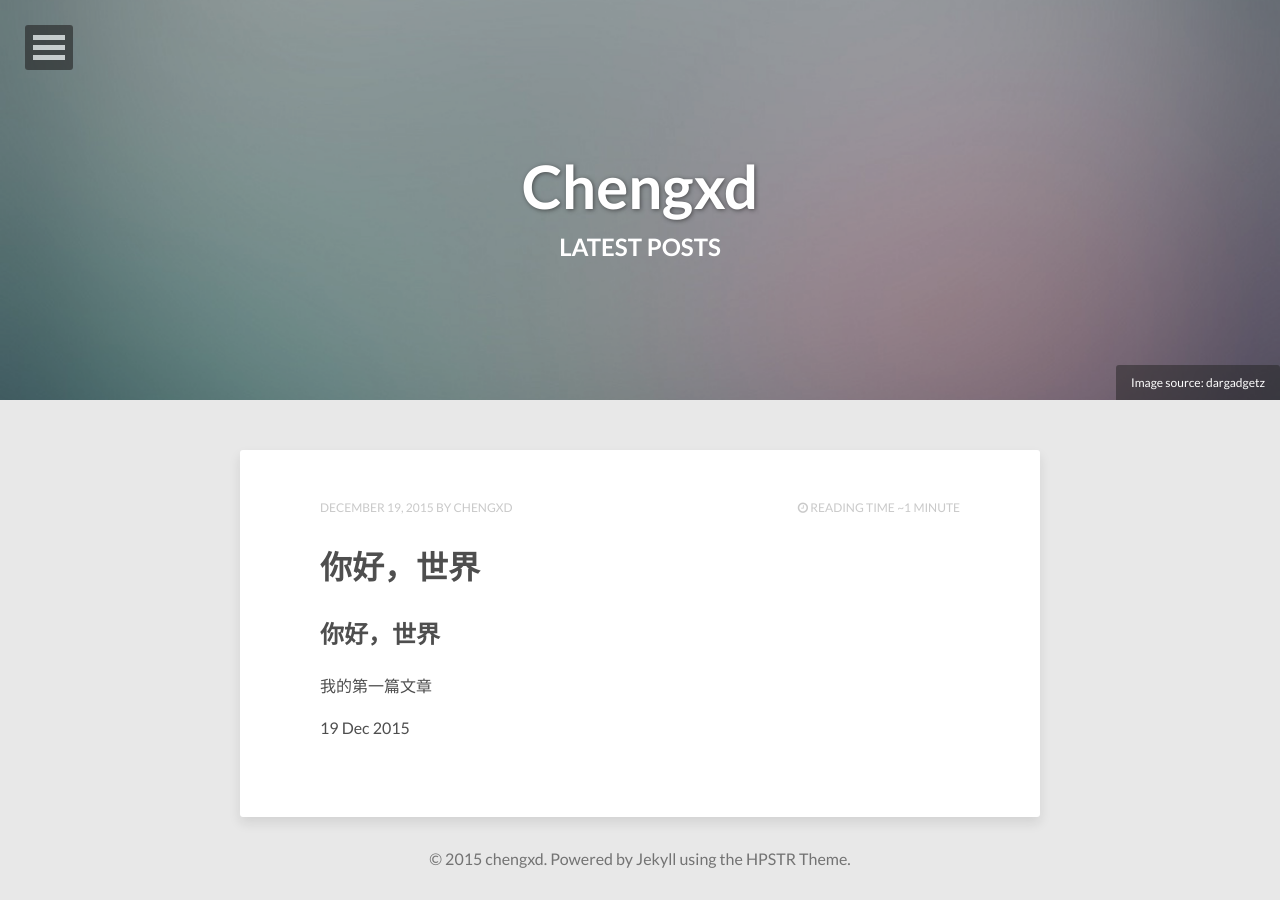
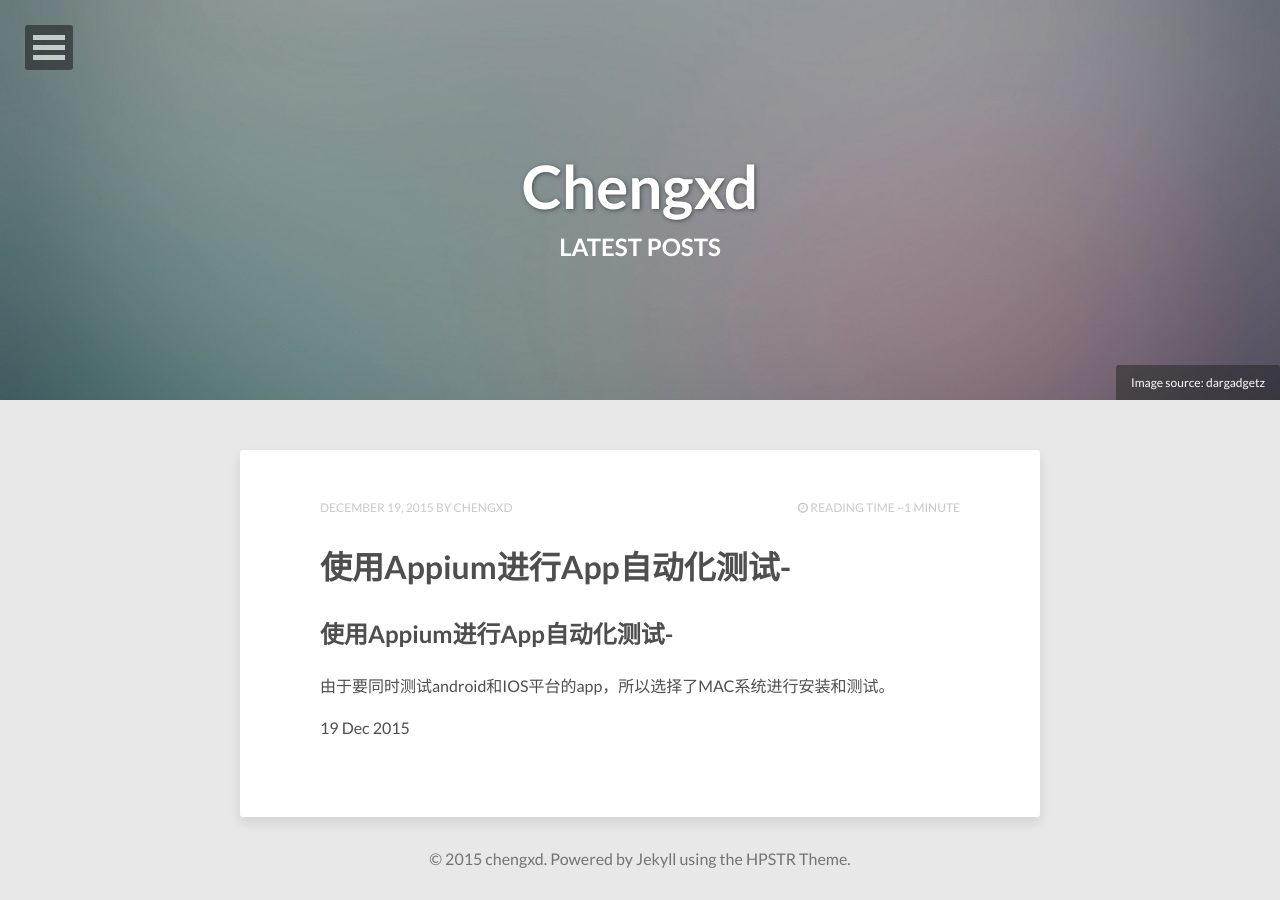
Before and after one commit to chengxd/blog, a Jekyll site: the page built from index.html, in a window 1280 px wide. Built offline with Jekyll 4.4.1, drawn with Linux system fonts in a browser that asks for light colours; nearby versions of some CDN libraries; the list of posts is cut into pages by our own code.

Commit message:
update post

```diff
--- a/_posts/2015-12-19-apptest.html
+++ b/_posts/2015-12-19-apptest.html
@@ -1,7 +1,10 @@
 ---
 layout: default
-title: 你好，世界
+title: 使用Appium进行App自动化测试-
 ---
 <h2>{{ page.title }}</h2>
-<p>我的第一篇文章</p>
+
+<p>由于要同时测试android和IOS平台的app，所以选择了MAC系统进行安装和测试。</p>
+
+
 <p>{{ page.date | date_to_string }}</p>
```
